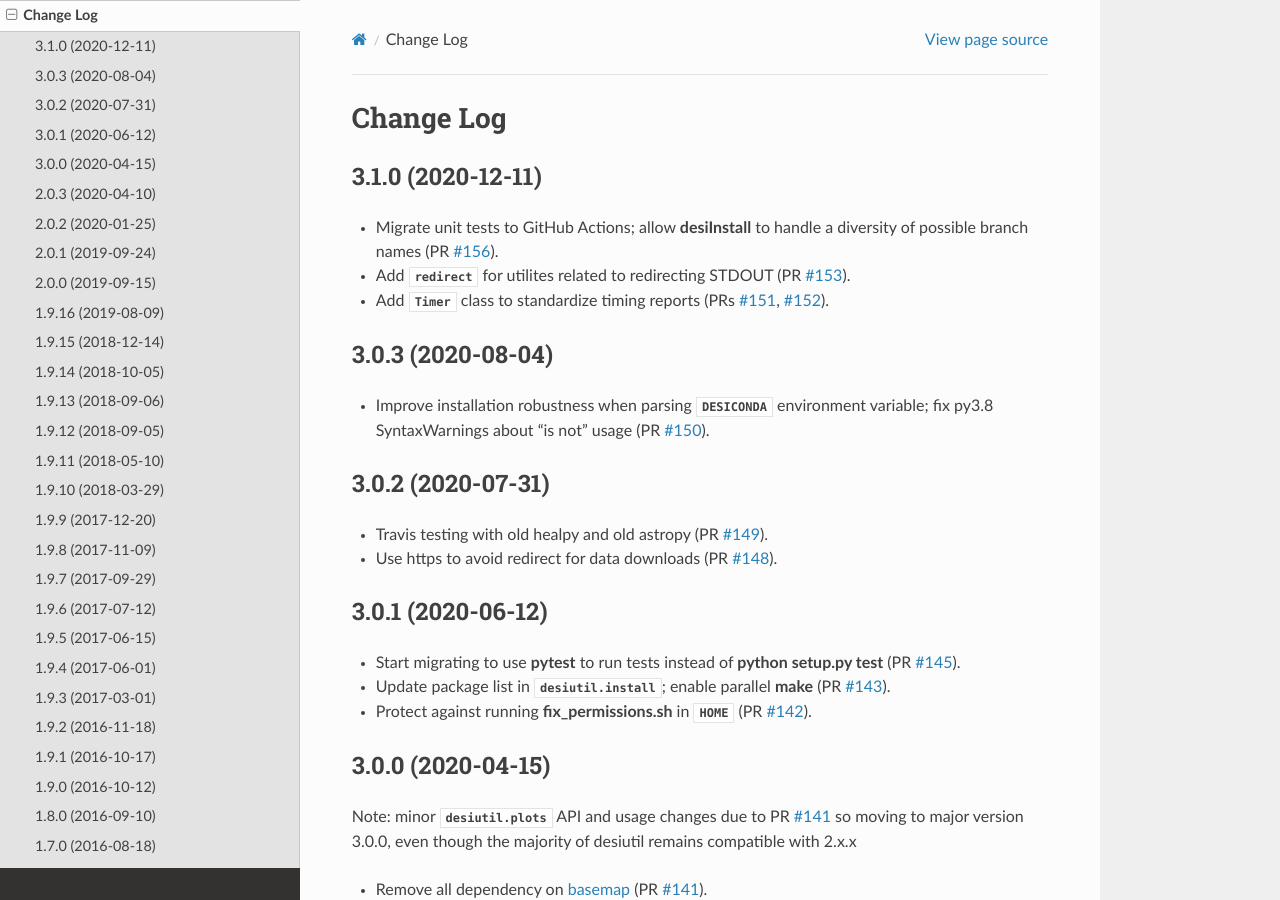
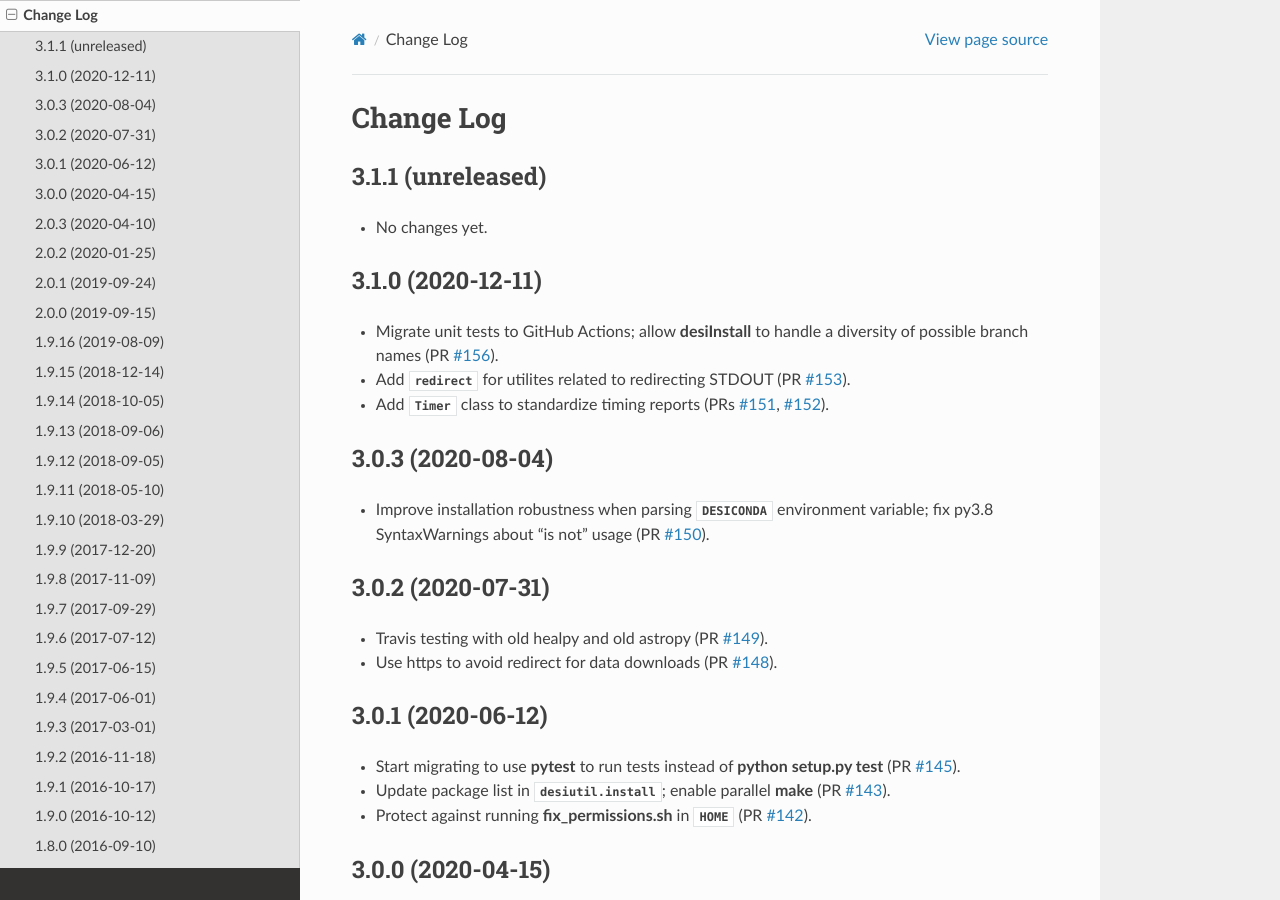
Before and after one commit to desihub/desiutil, a Sphinx documentation site: the page built from doc/changes.rst, in a window 1280 px wide and 900 px high. Built offline with Sphinx 7.4.7 and the Read the Docs theme 2.0.0, drawn with Linux system fonts in a browser that asks for light colours.

Commit message:
update change log

```diff
--- a/doc/changes.rst
+++ b/doc/changes.rst
@@ -1,6 +1,11 @@
 ==========
 Change Log
 ==========
+
+3.1.1 (unreleased)
+------------------
+
+* No changes yet.
 
 3.1.0 (2020-12-11)
 ------------------
```
